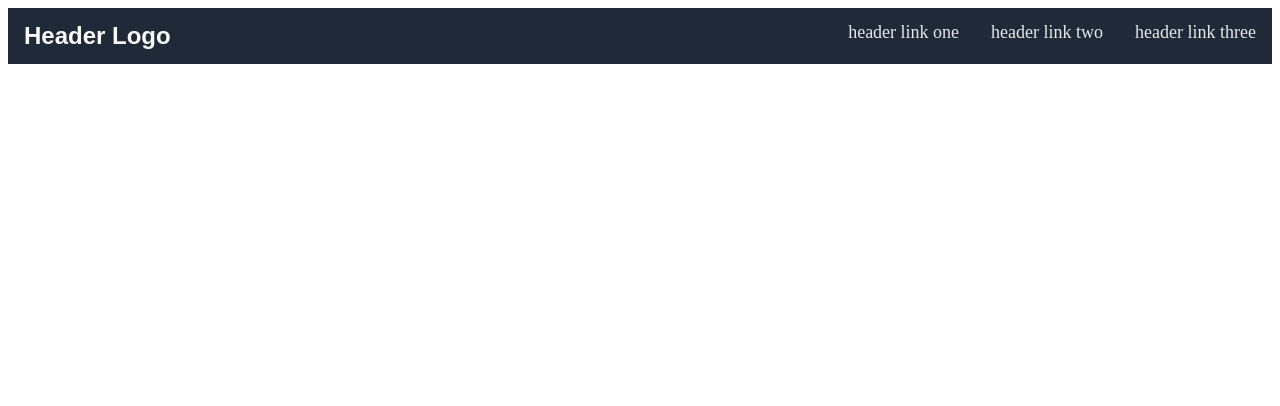
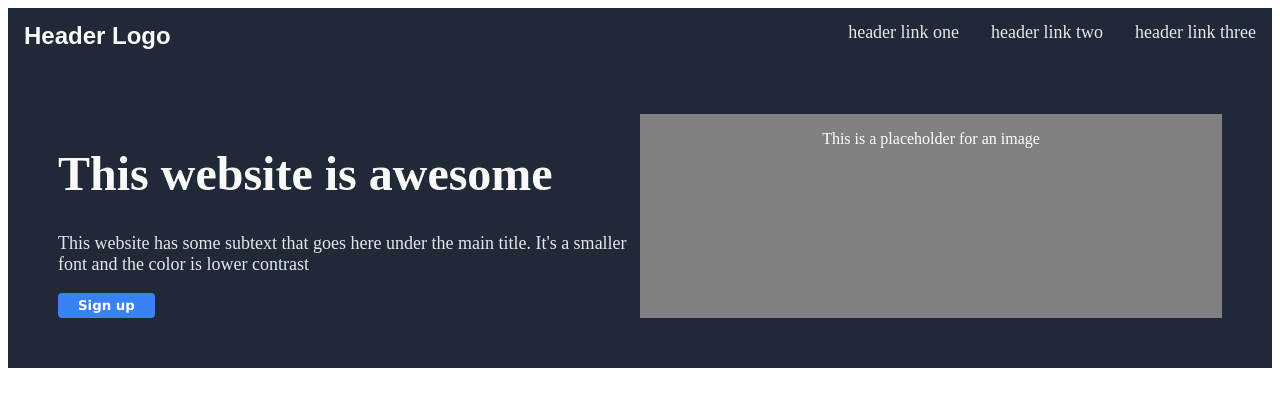
Before and after one commit to dcparlov/odin-landing-page, a plain HTML site: page index.html in a window 1280 px wide. Drawn offline with Linux system fonts and the light colour scheme.

Commit message:
Add intro section

```diff
--- a/index.html
+++ b/index.html
@@ -20,8 +20,16 @@
         </div>
     </div>
 
-    <div class="intro">
+    <div class="intro-container">
+        <div class="intro-left">
+            <h1>This website is awesome</h1>
+            <p>This website has some subtext that goes here under the main title. It's a smaller font and the color is lower contrast</p>
+            <button class="sign-up-button">Sign up</button>
+        </div>
 
+        <div class="intro-right">
+            <p>This is a placeholder for an image</p>
+        </div>
     </div>
 
 </body>
--- a/styles.css
+++ b/styles.css
@@ -22,3 +22,43 @@
     font-family: sans-serif;
     font-weight: bold;
 }
+
+.intro-container {
+    background-color: #1F2937;
+    display: flex;
+    padding: 50px 50px;
+}
+
+.intro-left {
+    flex: 1;
+}
+
+.intro-right {
+    flex: 1;
+    background-color: grey;
+    text-align: center;
+    justify-content: center;
+    color: white;
+}
+
+
+.intro-left h1 {
+    font-size: 48px;
+    font-weight: bolder;
+    color: #F9FAF8;
+}
+
+.intro-left p {
+    font-size: 18px;
+    color: #E5E7EB;
+}
+
+.sign-up-button {
+    padding: 5px 20px;
+    background-color: #3882f6;
+    border-radius: 4px;
+    font-weight: bold;
+    font-family: Verdana, Geneva, Tahoma, sans-serif;
+    color: white;
+    border: none;
+}
```
